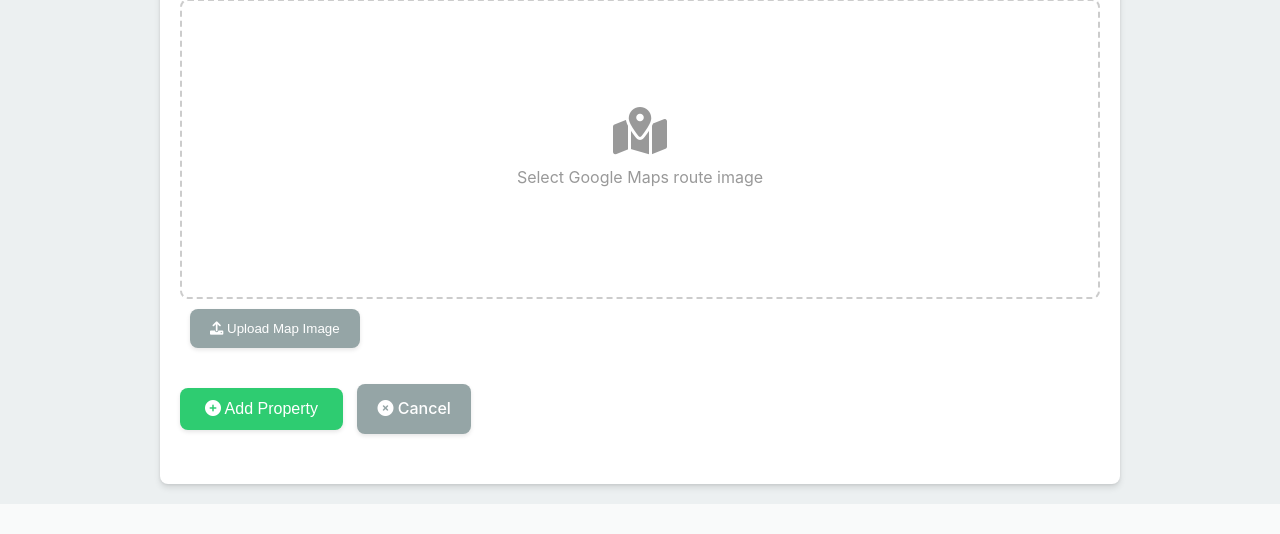
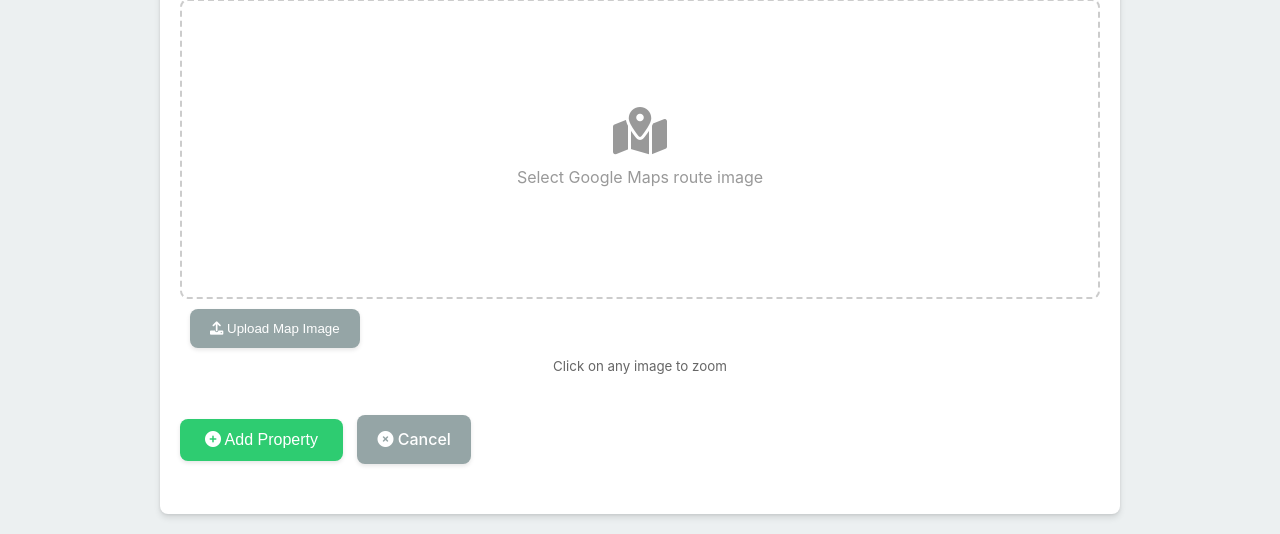
Before and after one commit to outrigger999/rental_prop, a Flask app: page /add in a window 1280 px wide. Shown: the part 1191-1725 px from the top of the page. Before the commit the page ends 1695 px from the top, so only its background shows below. Run offline with Flask 3, Linux system fonts and the light colour scheme.

Commit message:
Syncing changes to Pi via sync_to_pi.sh

```diff
--- a/templates/add_property.html
+++ b/templates/add_property.html
@@ -51,6 +51,7 @@
             max-width: 100%;
             max-height: 100%;
             object-fit: contain;
+            cursor: zoom-in;
         }
 
         .image-placeholder {
@@ -84,7 +85,6 @@
             display: inline-flex;
             align-items: center;
             justify-content: center;
-            cursor: pointer;
             position: relative;
             overflow: hidden;
         }
@@ -93,6 +93,15 @@
             max-width: 100%;
             max-height: 100%;
             object-fit: cover;
+            cursor: zoom-in;
+        }
+
+        .gallery-item i {
+            cursor: pointer;
+        }
+
+        .zoomable-image {
+            cursor: zoom-in;
         }
 
         .modal {
@@ -140,6 +149,13 @@
             max-width: 100%;
             max-height: 100%;
             object-fit: cover;
+            cursor: zoom-in;
+        }
+
+        .help-text {
+            text-align: center;
+            color: #666;
+            margin-top: 5px;
         }
 
         .source-url {
@@ -302,32 +318,32 @@
                     <div class="gallery-container">
                         <div class="image-gallery">
                             <!-- Gallery Item 1 -->
-                            <div class="gallery-item" id="gallery_preview_1" onclick="document.getElementById('gallery_image_1').click()">
-                                <i class="fas fa-plus"></i>
+                            <div class="gallery-item" id="gallery_preview_1">
+                                <i class="fas fa-plus" onclick="document.getElementById('gallery_image_1').click()"></i>
                             </div>
                             <input type="file" id="gallery_image_1" name="gallery_image_1" accept="image/*" style="display: none;">
 
                             <!-- Gallery Item 2 -->
-                            <div class="gallery-item" id="gallery_preview_2" onclick="document.getElementById('gallery_image_2').click()">
-                                <i class="fas fa-plus"></i>
+                            <div class="gallery-item" id="gallery_preview_2">
+                                <i class="fas fa-plus" onclick="document.getElementById('gallery_image_2').click()"></i>
                             </div>
                             <input type="file" id="gallery_image_2" name="gallery_image_2" accept="image/*" style="display: none;">
 
                             <!-- Gallery Item 3 -->
-                            <div class="gallery-item" id="gallery_preview_3" onclick="document.getElementById('gallery_image_3').click()">
-                                <i class="fas fa-plus"></i>
+                            <div class="gallery-item" id="gallery_preview_3">
+                                <i class="fas fa-plus" onclick="document.getElementById('gallery_image_3').click()"></i>
                             </div>
                             <input type="file" id="gallery_image_3" name="gallery_image_3" accept="image/*" style="display: none;">
 
                             <!-- Gallery Item 4 -->
-                            <div class="gallery-item" id="gallery_preview_4" onclick="document.getElementById('gallery_image_4').click()">
-                                <i class="fas fa-plus"></i>
+                            <div class="gallery-item" id="gallery_preview_4">
+                                <i class="fas fa-plus" onclick="document.getElementById('gallery_image_4').click()"></i>
                             </div>
                             <input type="file" id="gallery_image_4" name="gallery_image_4" accept="image/*" style="display: none;">
 
                             <!-- Gallery Item 5 -->
-                            <div class="gallery-item" id="gallery_preview_5" onclick="document.getElementById('gallery_image_5').click()">
-                                <i class="fas fa-plus"></i>
+                            <div class="gallery-item" id="gallery_preview_5">
+                                <i class="fas fa-plus" onclick="document.getElementById('gallery_image_5').click()"></i>
                             </div>
                             <input type="file" id="gallery_image_5" name="gallery_image_5" accept="image/*" style="display: none;">
                         </div>
@@ -347,6 +363,7 @@
             <button type="button" class="button secondary" onclick="document.getElementById('map_image').click()" style="margin-top: 10px;">
                 <i class="fas fa-upload"></i> Upload Map Image
             </button>
+            <p class="help-text"><small>Click on any image to zoom</small></p>
 
             <!-- Form Actions -->
             <div class="form-actions" style="margin-top: 30px;">
@@ -377,6 +394,7 @@
                     // Create and add image element
                     const img = document.createElement('img');
                     img.src = e.target.result;
+                    img.classList.add('zoomable-image');
                     img.onclick = function() { showExpandedImage(e.target.result); };
                     preview.appendChild(img);
                 }
@@ -412,6 +430,16 @@
             modalImg.src = imgSrc;
         }
 
+        // Function to make any image zoomable
+        function makeImageZoomable(imgElement) {
+            if (imgElement) {
+                imgElement.classList.add('zoomable-image');
+                imgElement.onclick = function() {
+                    showExpandedImage(this.src);
+                };
+            }
+        }
+
         // Close modal when clicking close button
         closeBtn.onclick = function() {
             modal.style.display = 'none';
@@ -434,6 +462,97 @@
                 alert('Please enter a URL first');
             }
         });
+
+        // Make all images zoomable on load
+        window.addEventListener('load', function() {
+            // Find all images in preview containers and make them zoomable
+            document.querySelectorAll('.image-preview-container img, .gallery-item img, .map-container img').forEach(function(img) {
+                makeImageZoomable(img);
+            });
+        });
+
+        // Add paste event listeners for image containers
+        document.addEventListener('paste', function(event) {
+            // Check if the active element is an input or textarea - don't interfere with those
+            if (document.activeElement.tagName === 'INPUT' || document.activeElement.tagName === 'TEXTAREA') {
+                return;
+            }
+
+            const items = (event.clipboardData || event.originalEvent.clipboardData).items;
+            for (let i = 0; i < items.length; i++) {
+                if (items[i].type.indexOf('image') === 0) {
+                    const blob = items[i].getAsFile();
+                    const reader = new FileReader();
+
+                    reader.onload = function(e) {
+                        // Determine where to place the image based on user focus or selection
+                        let targetContainer = null;
+
+                        // Check if cursor is near any of our image containers
+                        const mouseX = event.clientX;
+                        const mouseY = event.clientY;
+
+                        const containers = [
+                            document.getElementById('main_image_preview'),
+                            document.getElementById('map_preview')
+                        ];
+
+                        // Add gallery previews
+                        for (let j = 1; j <= 5; j++) {
+                            containers.push(document.getElementById(`gallery_preview_${j}`));
+                        }
+
+                        // Find closest container to paste coordinates
+                        containers.forEach(container => {
+                            if (container) {
+                                const rect = container.getBoundingClientRect();
+                                if (mouseX >= rect.left && mouseX <= rect.right &&
+                                    mouseY >= rect.top && mouseY <= rect.bottom) {
+                                    targetContainer = container;
+                                }
+                            }
+                        });
+
+                        // Default to main image if no container is focused/selected
+                        if (!targetContainer) {
+                            targetContainer = document.getElementById('main_image_preview');
+                        }
+
+                        // Clear placeholder
+                        targetContainer.innerHTML = '';
+
+                        // Create and add image element
+                        const img = document.createElement('img');
+                        img.src = e.target.result;
+                        img.classList.add('zoomable-image');
+                        img.onclick = function() { showExpandedImage(e.target.result); };
+                        targetContainer.appendChild(img);
+
+                        // If this is a gallery item, we need to transfer the data to the proper input
+                        if (targetContainer.id.startsWith('gallery_preview_')) {
+                            const galleryNum = targetContainer.id.split('_')[2];
+                            const dataTransfer = new DataTransfer();
+                            dataTransfer.items.add(blob);
+
+                            const fileInput = document.getElementById(`gallery_image_${galleryNum}`);
+                            fileInput.files = dataTransfer.files;
+                        } else if (targetContainer.id === 'main_image_preview') {
+                            const dataTransfer = new DataTransfer();
+                            dataTransfer.items.add(blob);
+                            document.getElementById('main_image').files = dataTransfer.files;
+                        } else if (targetContainer.id === 'map_preview') {
+                            const dataTransfer = new DataTransfer();
+                            dataTransfer.items.add(blob);
+                            document.getElementById('map_image').files = dataTransfer.files;
+                        }
+                    };
+
+                    reader.readAsDataURL(blob);
+                    event.preventDefault();
+                    break;
+                }
+            }
+        });
     </script>
 </body>
 </html>
```
